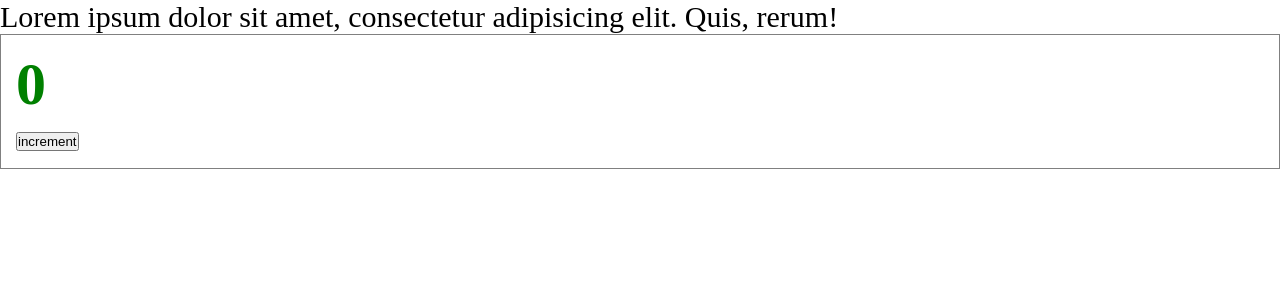
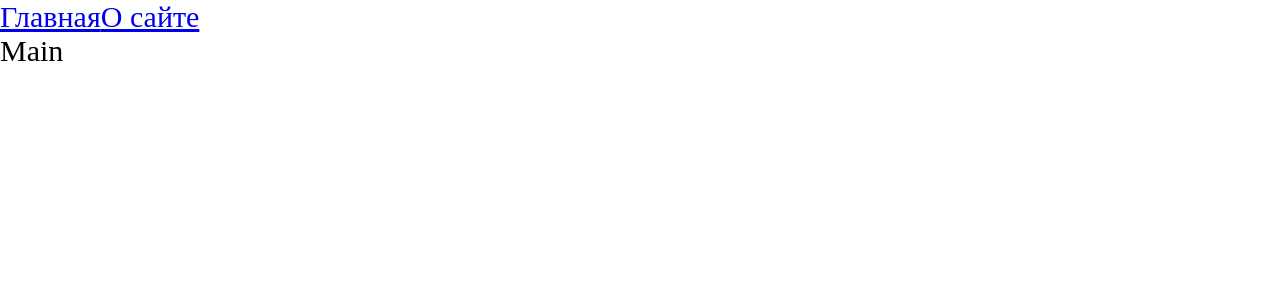
Before and after one commit to nmibragimov7/webpack-react-redux-toolkit, a React app: page / in a window 1280 px wide. Shown: the top 300 px of the page. Built offline with nearby package versions, Linux system fonts and the light colour scheme.

Commit message:
feat: 6 lesson

```diff
--- a/package.json
+++ b/package.json
@@ -16,6 +16,7 @@
     "@types/node": "^17.0.21",
     "@types/react": "^17.0.39",
     "@types/react-dom": "^17.0.11",
+    "@types/react-router-dom": "^5.3.3",
     "@types/webpack": "^5.28.0",
     "@types/webpack-dev-server": "^4.7.2",
     "css-loader": "^6.6.0",
@@ -33,6 +34,7 @@
   },
   "dependencies": {
     "react": "^17.0.2",
-    "react-dom": "^17.0.2"
+    "react-dom": "^17.0.2",
+    "react-router-dom": "^6.2.1"
   }
 }
--- a/src/App.tsx
+++ b/src/App.tsx
@@ -1,11 +1,21 @@
-import Counter from "./components/Counter/Counter";
+import React, {Suspense} from "react";
+import {Routes, Route, Link} from "react-router-dom";
+
+import {MainLazy} from "./pages/Main/Main.lazy";
+import {AboutLazy} from "./pages/About/About.lazy";
 import "./index.scss";
 
 const App = () => {
     return (
         <div className={"app"}>
-            Lorem ipsum dolor sit amet, consectetur adipisicing elit. Quis, rerum!
-            <Counter/>
+            <Link to={"/"}>Главная</Link>
+            <Link to={"/about"}>О сайте</Link>
+            <Suspense fallback={<div>Loading...</div>}>
+                <Routes>
+                    <Route path={"/"} element={<MainLazy/>}/>
+                    <Route path={"/about"} element={<AboutLazy/>}/>
+                </Routes>
+            </Suspense>
         </div>
     )
 }
--- a/src/index.tsx
+++ b/src/index.tsx
@@ -1,4 +1,9 @@
 import {render} from "react-dom";
 import App from "./App";
+import {BrowserRouter} from "react-router-dom";
 
-render(<App/>, document.getElementById('root'));
+render(
+    <BrowserRouter>
+        <App/>
+    </BrowserRouter>,
+    document.getElementById('root'));
--- /dev/null
+++ b/src/pages/About/About.lazy.tsx
@@ -0,0 +1,3 @@
+import {lazy} from "react";
+
+export const AboutLazy = lazy(() => import("./About"));
--- /dev/null
+++ b/src/pages/About/About.tsx
@@ -0,0 +1,9 @@
+import React from "react";
+
+const About = () => {
+    return (
+        <div>About</div>
+    )
+}
+
+export default About;
--- /dev/null
+++ b/src/pages/Main/Main.lazy.tsx
@@ -0,0 +1,3 @@
+import {lazy} from "react";
+
+export const MainLazy = lazy(() => import("./Main"));
--- /dev/null
+++ b/src/pages/Main/Main.tsx
@@ -0,0 +1,9 @@
+import React from "react";
+
+const Main = () => {
+    return (
+        <div>Main</div>
+    )
+}
+
+export default Main;
--- a/tsconfig.json
+++ b/tsconfig.json
@@ -5,7 +5,7 @@
     // Однако это не означает, что теперь вовсе нельзя использовать any.
     // Это означает лишь, что в подобных ситуация разработчик должен явно писать any,
     "noImplicitAny": true,
-    "module": "es6",
+    "module": "esnext",
     // В какую спецификацию компилируем: для поддержки большинства браузеров
     "target": "es5",
     "jsx": "react-jsx",
```
Also changed, not shown: 4 other files (tests, documents, lock files or other folders).
